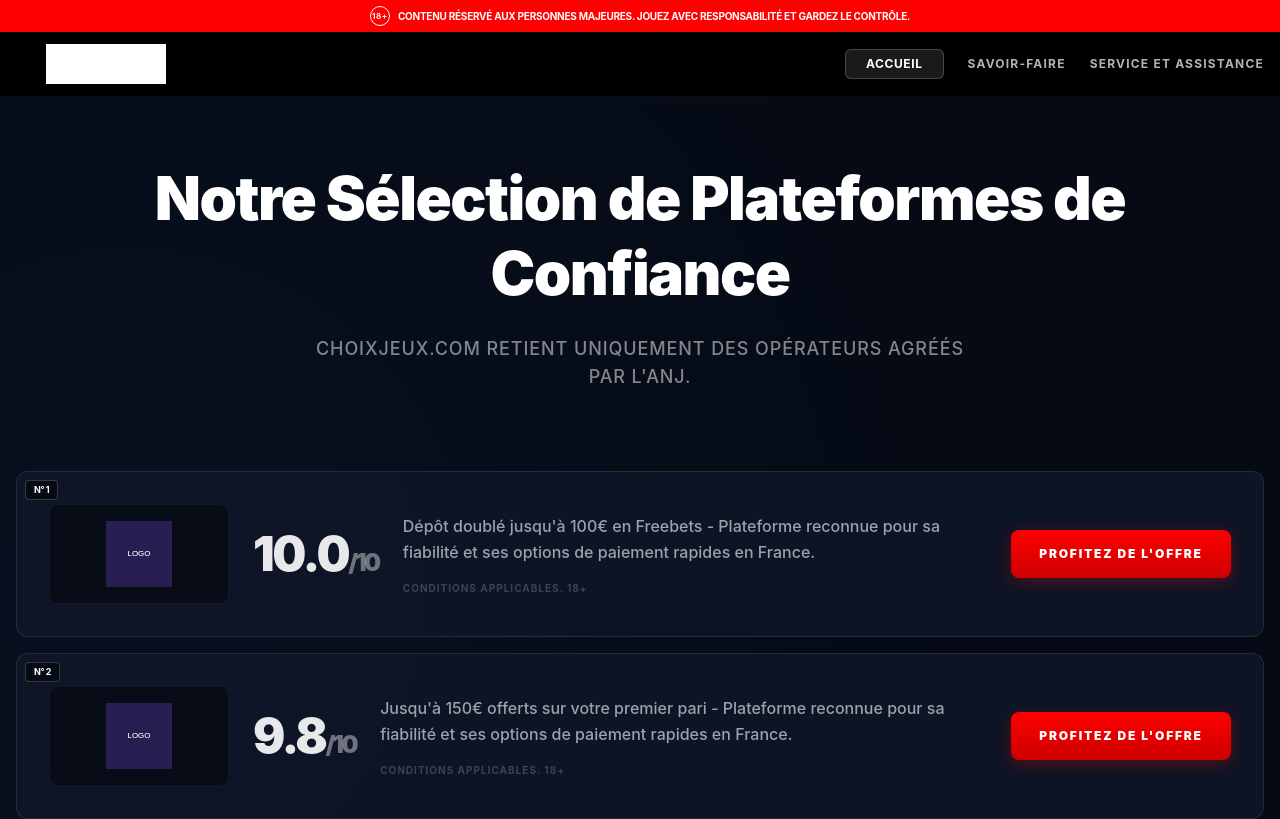
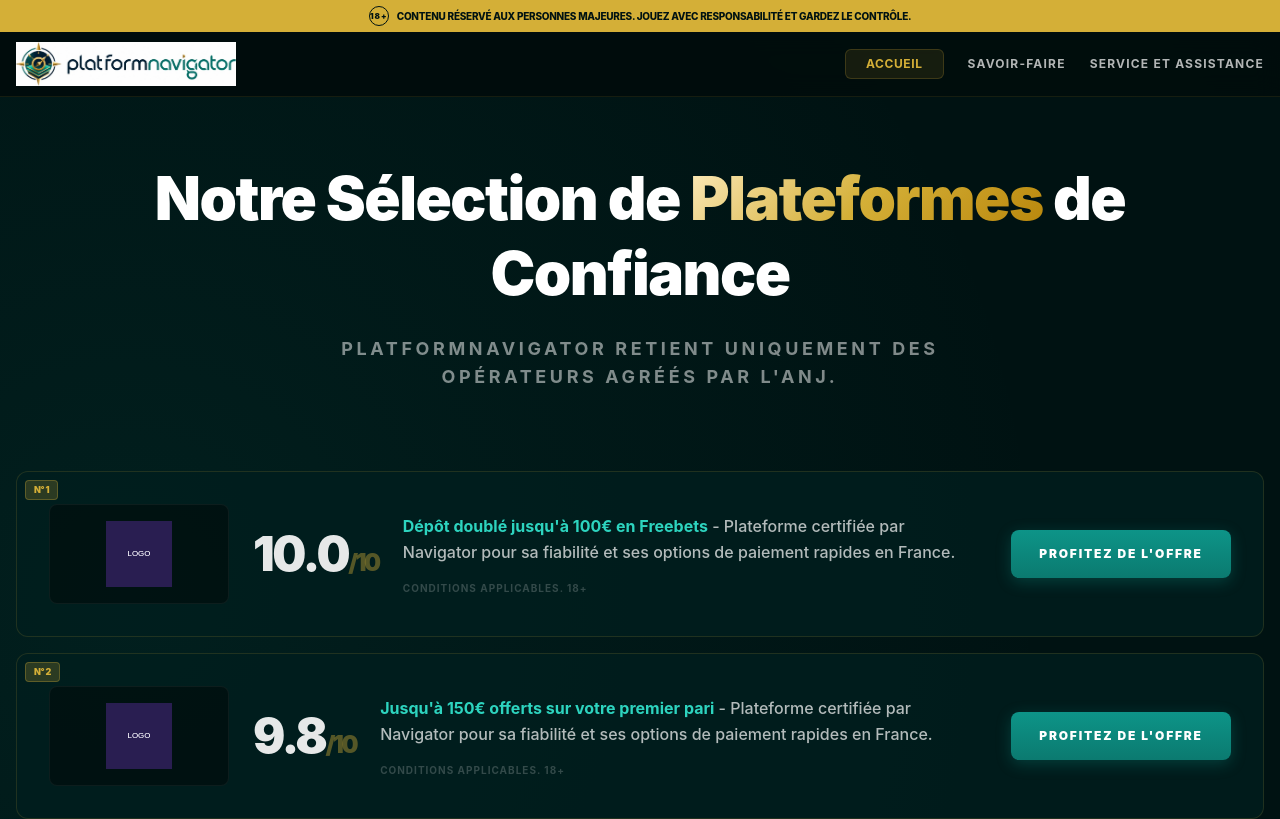
Before and after one commit to zakariyyante/platformnavigator, a Next.js app: page / in a window 1280 px wide. Shown: the top 819 px of the page. Built offline with nearby package versions, Linux system fonts and the light colour scheme.

Commit message:
Revert to Teal/Gold colors and fix logo transparency while keeping horizontal layout
Co-authored-by: Cursor <cursoragent@cursor.com>

```diff
--- a/app/components/BrandCard.tsx
+++ b/app/components/BrandCard.tsx
@@ -28,11 +28,11 @@ export default function BrandCard({ brand, gclid, rank }: BrandCardProps) {
   return (
     <div
       onClick={handleCardClick}
-      className={`relative card-choix rounded-xl overflow-hidden cursor-pointer flex flex-col md:flex-row items-center gap-6 p-6 md:p-8 transition-all group ${rank === 1 ? 'border-white/30 bg-white/5' : ''}`}
+      className={`relative card-choix rounded-xl overflow-hidden cursor-pointer flex flex-col md:flex-row items-center gap-6 p-6 md:p-8 transition-all group ${rank === 1 ? 'border-accent/40 bg-accent/5' : ''}`}
     >
       {/* Rank Label */}
       {rank && (
-        <div className="absolute top-2 left-2 px-2 py-0.5 bg-black/50 border border-white/20 rounded text-[9px] font-bold text-white uppercase tracking-tighter">
+        <div className="absolute top-2 left-2 px-2 py-0.5 bg-accent/20 border border-accent/30 rounded text-[9px] font-black text-accent uppercase tracking-tighter">
           N° {rank}
         </div>
       )}
@@ -52,14 +52,14 @@ export default function BrandCard({ brand, gclid, rank }: BrandCardProps) {
       {/* Rating */}
       <div className="flex flex-col items-center md:items-start min-w-[100px]">
         <div className="text-4xl md:text-5xl font-black text-white/90 tracking-tighter">
-          {brand.rating.toFixed(1)}<span className="text-xl md:text-2xl text-white/40">/10</span>
+          {brand.rating.toFixed(1)}<span className="text-xl md:text-2xl text-accent/40">/10</span>
         </div>
       </div>
 
       {/* Description */}
       <div className="flex-grow text-center md:text-left">
-        <p className="text-sm md:text-base text-white/60 font-medium leading-relaxed max-w-xl">
-          {brand.bonus} - Plateforme reconnue pour sa fiabilité et ses options de paiement rapides en France.
+        <p className="text-sm md:text-base text-white/70 font-medium leading-relaxed max-w-xl">
+          <span className="text-accent-secondary font-bold">{brand.bonus}</span> - Plateforme certifiée par Navigator pour sa fiabilité et ses options de paiement rapides en France.
         </p>
         <div className="mt-4 text-[10px] text-white/20 uppercase tracking-widest font-bold">
           Conditions applicables. 18+
@@ -68,7 +68,7 @@ export default function BrandCard({ brand, gclid, rank }: BrandCardProps) {
 
       {/* CTA Button */}
       <div className="w-full md:w-auto">
-        <button className="btn-red w-full md:w-[220px] py-4 rounded-lg text-white font-black text-xs uppercase tracking-[0.15em] transition-all">
+        <button className="btn-teal w-full md:w-[220px] py-4 rounded-lg text-white font-black text-xs uppercase tracking-[0.15em] transition-all">
           PROFITEZ DE L&apos;OFFRE
         </button>
       </div>
--- a/app/components/Footer.tsx
+++ b/app/components/Footer.tsx
@@ -5,16 +5,16 @@ export default function Footer() {
   const currentYear = new Date().getFullYear();
 
   return (
-    <footer className="bg-black border-t border-white/5 pt-20 pb-10">
+    <footer className="bg-nav-dark border-t border-accent/10 pt-20 pb-10">
       <div className="container mx-auto px-4">
         <div className="flex flex-col items-center mb-16">
           <Link href="/" className="flex flex-col items-center gap-4 group">
-            <div className="relative w-[220px] h-[50px]">
+            <div className="relative w-[280px] h-[60px]">
               <Image
                 src="/logo.png"
-                alt="Choix Jeux"
+                alt="Platform Navigator"
                 fill
-                className="object-contain brightness-0 invert"
+                className="object-contain group-hover:brightness-110 transition-all"
               />
             </div>
           </Link>
@@ -24,19 +24,19 @@ export default function Footer() {
           <div className="flex flex-col gap-6">
             <h3 className="text-white font-black text-xs uppercase tracking-[0.2em]">Navigation</h3>
             <ul className="flex flex-col gap-3">
-              <li><Link href="/" className="text-white/40 hover:text-white font-bold text-[10px] transition-colors uppercase tracking-widest">Accueil</Link></li>
-              <li><Link href="/brands" className="text-white/40 hover:text-white font-bold text-[10px] transition-colors uppercase tracking-widest">Plateformes</Link></li>
-              <li><Link href="/guide" className="text-white/40 hover:text-white font-bold text-[10px] transition-colors uppercase tracking-widest">Savoir-Faire</Link></li>
-              <li><Link href="/about" className="text-white/40 hover:text-white font-bold text-[10px] transition-colors uppercase tracking-widest">À Propos</Link></li>
+              <li><Link href="/" className="text-white/40 hover:text-accent font-bold text-[10px] transition-colors uppercase tracking-widest">Accueil</Link></li>
+              <li><Link href="/brands" className="text-white/40 hover:text-accent font-bold text-[10px] transition-colors uppercase tracking-widest">Plateformes</Link></li>
+              <li><Link href="/guide" className="text-white/40 hover:text-accent font-bold text-[10px] transition-colors uppercase tracking-widest">Savoir-Faire</Link></li>
+              <li><Link href="/about" className="text-white/40 hover:text-accent font-bold text-[10px] transition-colors uppercase tracking-widest">À Propos</Link></li>
             </ul>
           </div>
 
           <div className="flex flex-col gap-6">
             <h3 className="text-white font-black text-xs uppercase tracking-[0.2em]">Légal</h3>
             <ul className="flex flex-col gap-3">
-              <li><Link href="/terms" className="text-white/40 hover:text-white font-bold text-[10px] transition-colors uppercase tracking-widest">Conditions</Link></li>
-              <li><Link href="/privacy" className="text-white/40 hover:text-white font-bold text-[10px] transition-colors uppercase tracking-widest">Confidentialité</Link></li>
-              <li><Link href="/responsible-gambling" className="text-white/40 hover:text-white font-bold text-[10px] transition-colors uppercase tracking-widest">Jeu Responsable</Link></li>
+              <li><Link href="/terms" className="text-white/40 hover:text-accent font-bold text-[10px] transition-colors uppercase tracking-widest">Conditions</Link></li>
+              <li><Link href="/privacy" className="text-white/40 hover:text-accent font-bold text-[10px] transition-colors uppercase tracking-widest">Confidentialité</Link></li>
+              <li><Link href="/responsible-gambling" className="text-white/40 hover:text-accent font-bold text-[10px] transition-colors uppercase tracking-widest">Jeu Responsable</Link></li>
             </ul>
           </div>
 
@@ -44,15 +44,15 @@ export default function Footer() {
             <div className="bg-white/5 rounded-xl p-6 border border-white/5">
               <h3 className="text-white font-black text-xs uppercase tracking-[0.2em] mb-4">Informations Réglementaires</h3>
               <p className="text-white/20 text-[10px] leading-relaxed font-bold mb-6 uppercase tracking-tight">
-                ChoixJeux.Com est un portail indépendant agréé par l&apos;ANJ. Nous sélectionnons rigoureusement nos partenaires pour garantir une expérience de jeu sécurisée.
+                PlatformNavigator.Com est un portail indépendant agréé par l&apos;ANJ. Nous sélectionnons rigoureusement nos partenaires pour garantir une expérience de jeu sécurisée.
               </p>
               <div className="flex flex-wrap items-center gap-6">
                 <div className="flex items-center gap-3 px-3 py-1.5 bg-black/40 rounded border border-white/5">
-                  <Image src="/18plus.svg" alt="18+" width={20} height={20} className="brightness-0 invert opacity-50" />
+                  <Image src="/18plus.svg" alt="18+" width={20} height={20} className="opacity-50" />
                   <span className="text-[8px] font-black text-white/30 uppercase tracking-[0.2em]">18+ Uniquement</span>
                 </div>
                 <div className="flex items-center gap-3 px-3 py-1.5 bg-black/40 rounded border border-white/5">
-                  <Image src="/regulatory_body.svg" alt="ANJ" width={40} height={20} className="brightness-0 invert opacity-50" />
+                  <Image src="/regulatory_body.svg" alt="ANJ" width={40} height={20} className="opacity-50" />
                   <span className="text-[8px] font-black text-white/30 uppercase tracking-[0.2em]">Agréé ANJ</span>
                 </div>
               </div>
@@ -62,7 +62,7 @@ export default function Footer() {
 
         <div className="border-t border-white/5 pt-10 text-center">
           <p className="text-white/10 text-[9px] tracking-[0.4em] uppercase font-black">
-            &copy; {currentYear} CHOIXJEUX.COM • TOUS DROITS RÉSERVÉS
+            &copy; {currentYear} PLATFORMNAVIGATOR.COM • TOUS DROITS RÉSERVÉS
           </p>
         </div>
       </div>
--- a/app/components/Header.tsx
+++ b/app/components/Header.tsx
@@ -9,21 +9,21 @@ export default function Header() {
 
   return (
     <>
-      {/* Top Red Disclaimer Bar */}
+      {/* Top Gold Disclaimer Bar */}
       <div className="top-disclaimer w-full py-1.5 px-4 flex items-center justify-center gap-2 z-[60] relative">
-        <div className="w-5 h-5 rounded-full border border-white flex items-center justify-center text-[8px]">18+</div>
+        <div className="w-5 h-5 rounded-full border border-background flex items-center justify-center text-[8px] font-black">18+</div>
         <span className="tracking-tight">Contenu réservé aux personnes majeures. Jouez avec responsabilité et gardez le contrôle.</span>
       </div>
 
-      <header className="sticky top-0 z-50 w-full bg-black/90 backdrop-blur-md border-b border-white/5">
+      <header className="sticky top-0 z-50 w-full bg-nav-dark/95 backdrop-blur-md border-b border-accent/10">
         <div className="container mx-auto px-4 h-16 flex items-center justify-between">
           <Link href="/" className="flex items-center gap-4 group">
-            <div className="relative w-[180px] h-[40px]">
+            <div className="relative w-[220px] h-[45px]">
               <Image
                 src="/logo.png"
                 alt="Platform Navigator"
                 fill
-                className="object-contain brightness-0 invert"
+                className="object-contain group-hover:brightness-110 transition-all"
                 priority
               />
             </div>
@@ -31,14 +31,14 @@ export default function Header() {
 
           {/* Desktop Nav */}
           <nav className="hidden lg:flex items-center gap-6">
-            <Link href="/" className="px-5 py-1.5 bg-white/10 rounded-md text-xs font-bold text-white uppercase tracking-wider border border-white/20 hover:bg-white/20 transition-all">ACCUEIL</Link>
-            <Link href="/guide" className="text-xs font-bold text-white/70 hover:text-white transition-colors tracking-widest uppercase">SAVOIR-FAIRE</Link>
-            <Link href="/responsible-gambling" className="text-xs font-bold text-white/70 hover:text-white transition-colors tracking-widest uppercase">SERVICE ET ASSISTANCE</Link>
+            <Link href="/" className="px-5 py-1.5 bg-accent/10 rounded-md text-xs font-bold text-accent uppercase tracking-wider border border-accent/20 hover:bg-accent/20 transition-all">ACCUEIL</Link>
+            <Link href="/guide" className="text-xs font-bold text-white/70 hover:text-accent transition-colors tracking-widest uppercase">SAVOIR-FAIRE</Link>
+            <Link href="/responsible-gambling" className="text-xs font-bold text-white/70 hover:text-accent transition-colors tracking-widest uppercase">SERVICE ET ASSISTANCE</Link>
           </nav>
 
           {/* Mobile Hamburger */}
           <button
-            className="lg:hidden p-2 text-white/70 hover:text-white"
+            className="lg:hidden p-2 text-white/70 hover:text-accent"
             onClick={() => setIsMenuOpen(!isMenuOpen)}
           >
             <svg className="w-6 h-6" fill="none" stroke="currentColor" viewBox="0 0 24 24">
@@ -49,7 +49,7 @@ export default function Header() {
 
         {/* Mobile Menu */}
         {isMenuOpen && (
-          <div className="lg:hidden bg-black border-b border-white/5 py-6 px-6 flex flex-col gap-4 animate-in slide-in-from-top duration-300">
+          <div className="lg:hidden bg-nav-dark border-b border-accent/10 py-6 px-6 flex flex-col gap-4 animate-in slide-in-from-top duration-300">
             <Link href="/" className="text-sm font-bold text-white uppercase tracking-widest" onClick={() => setIsMenuOpen(false)}>ACCUEIL</Link>
             <Link href="/guide" className="text-sm font-bold text-white uppercase tracking-widest" onClick={() => setIsMenuOpen(false)}>SAVOIR-FAIRE</Link>
             <Link href="/responsible-gambling" className="text-sm font-bold text-white uppercase tracking-widest" onClick={() => setIsMenuOpen(false)}>SERVICE ET ASSISTANCE</Link>
--- a/app/components/Hero.tsx
+++ b/app/components/Hero.tsx
@@ -5,11 +5,11 @@ export default function Hero() {
     <section className="relative pt-16 pb-12">
       <div className="container mx-auto px-4 text-center relative z-10">
         <h1 className="text-4xl md:text-5xl lg:text-6xl font-black text-white mb-6 tracking-tight leading-tight">
-          Notre Sélection de Plateformes de Confiance
+          Notre Sélection de <span className="gold-text">Plateformes</span> de Confiance
         </h1>
 
-        <p className="text-base md:text-lg text-white/50 mb-4 font-medium max-w-2xl mx-auto uppercase tracking-wider">
-          ChoixJeux.Com Retient Uniquement Des Opérateurs Agréés Par L&apos;ANJ.
+        <p className="text-base md:text-lg text-white/50 mb-4 font-bold max-w-2xl mx-auto uppercase tracking-[0.2em]">
+          PlatformNavigator Retient Uniquement Des Opérateurs Agréés Par L&apos;ANJ.
         </p>
       </div>
     </section>
--- a/app/globals.css
+++ b/app/globals.css
@@ -1,13 +1,13 @@
 @import "tailwindcss";
 
 :root {
-  --background: #050a14;
-  --foreground: #ffffff;
-  --card-bg: #0f172a;
-  --primary: #ff0000; /* Bright Red */
-  --accent: #ff0000;
-  --accent-secondary: #3b82f6; /* Blue for glow */
-  --nav-dark: #000000;
+  --background: #001212;
+  --foreground: #f0fdfa;
+  --card-bg: #001f1f;
+  --primary: #0d9488; /* Teal-600 */
+  --accent: #d4af37; /* Metallic Gold */
+  --accent-secondary: #2dd4bf; /* Teal-400 */
+  --nav-dark: #000d0d;
 }
 
 @theme inline {
@@ -28,41 +28,41 @@ body {
 }
 
 .choix-gradient-bg {
-  background: radial-gradient(circle at 10% 20%, rgba(59, 130, 246, 0.05) 0%, transparent 40%),
-              radial-gradient(circle at 90% 80%, rgba(255, 0, 0, 0.05) 0%, transparent 40%),
-              #050a14;
+  background: radial-gradient(circle at 10% 20%, rgba(13, 148, 136, 0.1) 0%, transparent 40%),
+              radial-gradient(circle at 90% 80%, rgba(212, 175, 55, 0.05) 0%, transparent 40%),
+              #001212;
 }
 
 .card-choix {
-  background: rgba(15, 23, 42, 0.8);
-  border: 1px solid rgba(255, 255, 255, 0.1);
+  background: rgba(0, 31, 31, 0.8);
+  border: 1px solid rgba(212, 175, 55, 0.15);
   backdrop-blur: sm;
   transition: all 0.3s ease;
 }
 
 .card-choix:hover {
-  border-color: rgba(255, 255, 255, 0.2);
-  background: rgba(30, 41, 59, 0.9);
+  border-color: rgba(212, 175, 55, 0.3);
+  background: rgba(0, 45, 45, 0.9);
 }
 
-.btn-red {
-  background: linear-gradient(to bottom, #ff0000, #cc0000);
-  box-shadow: 0 4px 15px rgba(255, 0, 0, 0.3);
+.btn-teal {
+  background: linear-gradient(to bottom, #0d9488, #0b7a70);
+  box-shadow: 0 4px 15px rgba(13, 148, 136, 0.3);
   transition: all 0.2s ease;
 }
 
-.btn-red:hover {
+.btn-teal:hover {
   transform: translateY(-1px);
-  box-shadow: 0 6px 20px rgba(255, 0, 0, 0.4);
+  box-shadow: 0 6px 20px rgba(13, 148, 136, 0.4);
 }
 
 .top-disclaimer {
-  background: #ff0000;
-  color: white;
+  background: var(--accent);
+  color: var(--background);
   font-size: 10px;
-  font-weight: 700;
+  font-weight: 800;
   text-transform: uppercase;
-  letter-spacing: 0.05em;
+  letter-spacing: 0.1em;
 }
 
 .diagonal-glow {
@@ -74,8 +74,14 @@ body {
   pointer-events: none;
   z-index: -1;
   background-image:
-    linear-gradient(135deg, transparent 0%, transparent 45%, rgba(59, 130, 246, 0.1) 50%, transparent 55%, transparent 100%),
-    linear-gradient(45deg, transparent 0%, transparent 45%, rgba(255, 0, 0, 0.1) 50%, transparent 55%, transparent 100%);
+    linear-gradient(135deg, transparent 0%, transparent 45%, rgba(13, 148, 136, 0.1) 50%, transparent 55%, transparent 100%),
+    linear-gradient(45deg, transparent 0%, transparent 45%, rgba(212, 175, 55, 0.05) 50%, transparent 55%, transparent 100%);
   background-size: 400% 400%;
   opacity: 0.5;
 }
+
+.gold-text {
+  background: linear-gradient(135deg, #fceabb 0%, #d4af37 50%, #b8860b 100%);
+  -webkit-background-clip: text;
+  -webkit-text-fill-color: transparent;
+}
```
Also changed, not shown: public/logo.png.
